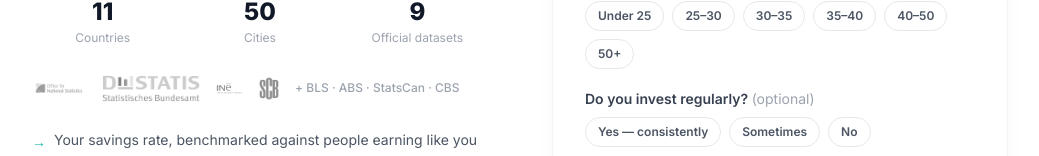
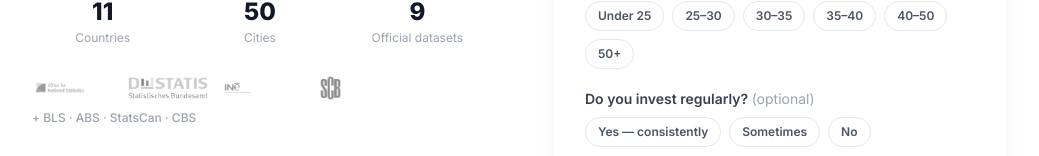
Before and after one commit to stewartmasters/path-verdict, a Next.js app: page / in a window 1280 px wide. Shown: the part 539-695 px from the top of the page, without its empty margins (120-1159 px from the left). Built offline with nearby package versions, Linux system fonts and the light colour scheme; no server answers.

Commit message:
Fix logo sizing: fixed 80x28px container with object-fit contain
Each logo now sits in an identical bounding box — no more size
differences from varying source file aspect ratios.

Co-Authored-By: Claude Sonnet 4.6 <noreply@anthropic.com>

```diff
--- a/components/Footer.tsx
+++ b/components/Footer.tsx
@@ -135,13 +135,14 @@ export default function Footer() {
           <p className="text-xs text-gray-400 mb-3">Built using official household expenditure surveys</p>
           <div className="flex flex-wrap items-center gap-x-5 gap-y-3">
             {TRUST_LOGOS.map(({ src, alt }) => (
-              // eslint-disable-next-line @next/next/no-img-element
-              <img
-                key={src}
-                src={src}
-                alt={alt}
-                style={{ height: "27px", width: "auto", filter: "grayscale(1)", opacity: 0.5, mixBlendMode: "multiply" }}
-              />
+              <div key={src} style={{ width: 80, height: 28, flexShrink: 0 }}>
+                {/* eslint-disable-next-line @next/next/no-img-element */}
+                <img
+                  src={src}
+                  alt={alt}
+                  style={{ width: "100%", height: "100%", objectFit: "contain", objectPosition: "left center", filter: "grayscale(1)", opacity: 0.5, mixBlendMode: "multiply" }}
+                />
+              </div>
             ))}
           </div>
         </div>
--- a/components/TrustSection.tsx
+++ b/components/TrustSection.tsx
@@ -16,13 +16,13 @@ export default function TrustSection({ variant = "full" }: Props) {
   const LogoList = () => (
     <>
       {TRUST_SOURCES.map(({ src, alt }) => (
-        <div key={alt} className="h-[28px] flex items-center justify-center flex-shrink-0">
+        <div key={alt} className="flex-shrink-0" style={{ width: 80, height: 28 }}>
           {/* eslint-disable-next-line @next/next/no-img-element */}
           <img
             src={src}
             alt={alt}
             className="opacity-50 grayscale hover:opacity-70 transition-opacity"
-            style={{ height: "27px", width: "auto", mixBlendMode: "multiply" }}
+            style={{ width: "100%", height: "100%", objectFit: "contain", objectPosition: "left center", mixBlendMode: "multiply" }}
           />
         </div>
       ))}
```
